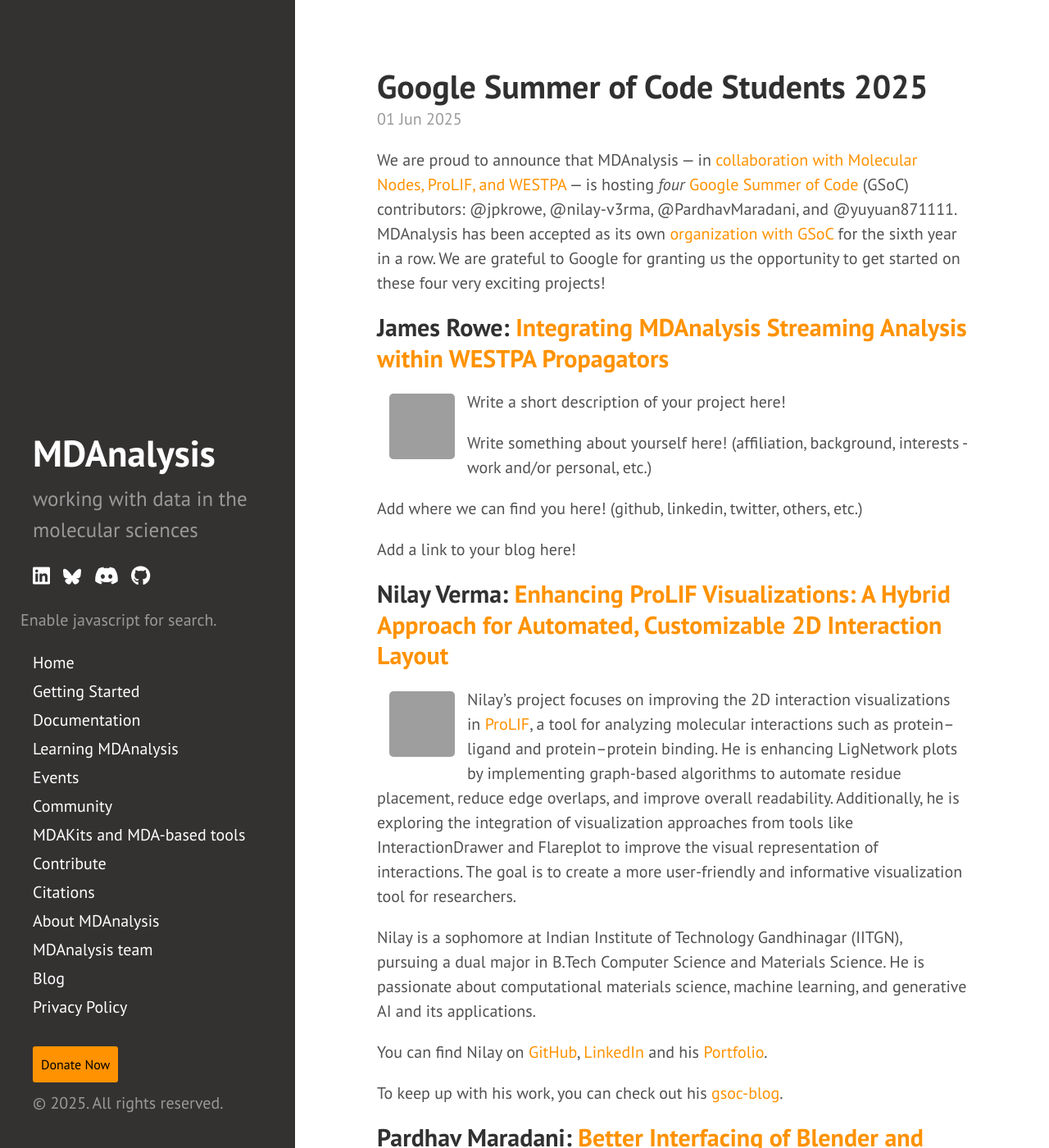
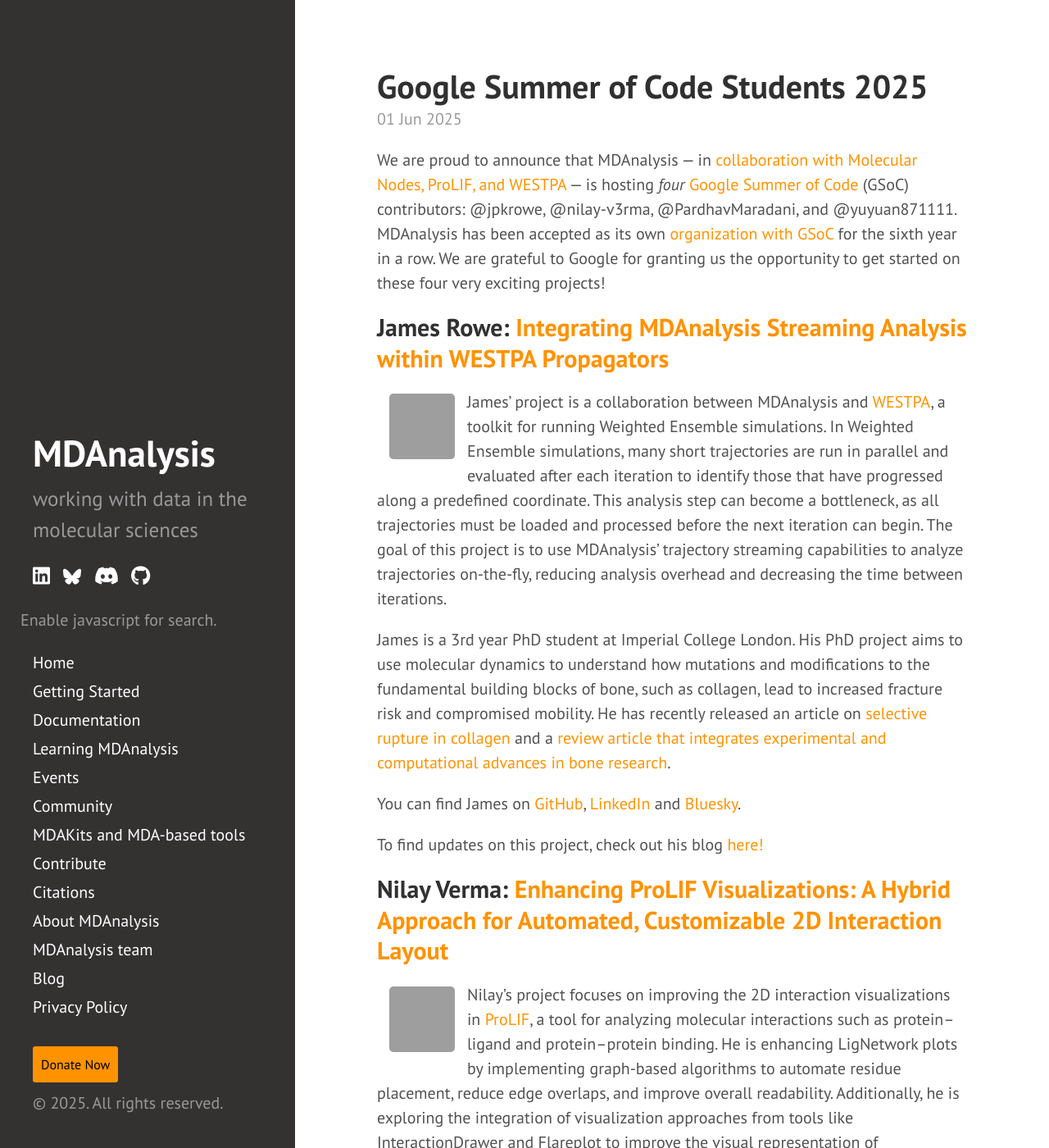
Before and after one commit to MDAnalysis/MDAnalysis.github.io, a Jekyll site: the page built from _posts/2025-06-01-gsoc-students.md, in a window 1280 px wide and 1400 px high. Shown: the whole window at 82% size. Built offline with Jekyll 4.4.1, drawn with Linux system fonts in a browser that asks for light colours; comment, search, counter and statistics services are not loaded; grey boxes are pictures that could not be loaded.

Commit message:
Added James Rowe introduction (#38)

```diff
--- a/_posts/2025-06-01-gsoc-students.md
+++ b/_posts/2025-06-01-gsoc-students.md
@@ -10,17 +10,17 @@ for the sixth year in a row. We are grateful to Google for granting us the oppor
 ## James Rowe: [Integrating MDAnalysis Streaming Analysis within WESTPA Propagators](https://summerofcode.withgoogle.com/programs/2025/projects/SvFaSgr5)
 
 <img
-src="Picture Here"
-title="James Rowe" alt="James Rowe"
+src="https://avatars.githubusercontent.com/u/28990394?v=4"
+title="James (Jamie) Rowe" alt="James (Jamie) Rowe"
 style="float: left; width: 110px; height: 110px; border-radius: 20px; border: 15px solid white" />
 
-Write a short description of your project here!
+James' project is a collaboration between MDAnalysis and [WESTPA](https://westpa.github.io/westpa/), a toolkit for running Weighted Ensemble simulations. In Weighted Ensemble simulations, many short trajectories are run in parallel and evaluated after each iteration to identify those that have progressed along a predefined coordinate. This analysis step can become a bottleneck, as all trajectories must be loaded and processed before the next iteration can begin. The goal of this project is to use MDAnalysis' trajectory streaming capabilities to analyze trajectories on-the-fly, reducing analysis overhead and decreasing the time between iterations.
 
-Write something about yourself here! (affiliation, background, interests - work and/or personal, etc.)
+James is a 3rd year PhD student at Imperial College London. His PhD project aims to use molecular dynamics to understand how mutations and modifications to the fundamental building blocks of bone, such as collagen, lead to increased fracture risk and compromised mobility. He has recently released an article on [selective rupture in collagen](https://pubs.rsc.org/en/content/articlehtml/2023/cp/d2cp05051j) and a [review article that integrates experimental and computational advances in bone research](https://www.sciencedirect.com/science/article/pii/S0079642525000490).
 
-Add where we can find you here! (github, linkedin, twitter, others, etc.)
+You can find James on [GitHub](https://github.com/jpkrowe), [LinkedIn](https://www.linkedin.com/in/james-rowe-74018425b/) and [Bluesky](https://bsky.app/profile/jrowe2000.bsky.social).
 
-Add a link to your blog here!
+To find updates on this project, check out his blog [here!](jpkrowe.github.io)
 
 ## Nilay Verma: [Enhancing ProLIF Visualizations: A Hybrid Approach for Automated, Customizable 2D Interaction Layout](https://summerofcode.withgoogle.com/programs/2025/projects/XWsglxQM)
 
```
